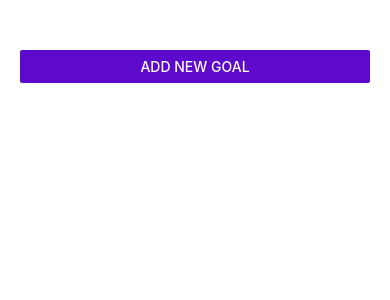
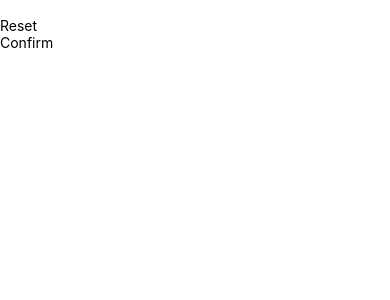
Before and after one commit to Sinashaygan/RNCOURSE, a React Native app: screen / in a window 390 px wide. Shown: the top 300 px of the page. Built offline with nearby package versions, Linux system fonts and the light colour scheme.

Commit message:
feat: change the app view

```diff
--- a/App.js
+++ b/App.js
@@ -1,80 +1,10 @@
-import { useState } from "react";
-import { FlatList, StyleSheet, View } from "react-native";
-import GoalItem from "./components/GoalItem";
-import GoalsInput from "./components/GoalsInput";
-import { Button } from "react-native";
+import { StyleSheet } from "react-native";
+import StartGameScreen from "./screens/StartGameScreen";
 
 export default function App() {
-  const [courseGoals, setCourseGoals] = useState([]);
-  const [modalIsVisible, setModalIsVisible] = useState(false);
-
-  function addGoalHandler(enteredGoalText) {
-    if (enteredGoalText.trim().length === 0) {
-      return;
-    }
-
-    setCourseGoals((currentCourseGoals) => [
-      ...currentCourseGoals,
-      {
-        text: enteredGoalText,
-        key: Math.random().toString(),
-      },
-    ]);
-  }
-
-  function deleteGoalHandler(id) {
-    setCourseGoals((currentCourseGoals) =>
-      currentCourseGoals.filter((goal) => goal.key !== id),
-    );
-  }
-
-  function startAddGoalHandler() {
-    setModalIsVisible(true);
-  }
-
-  function endAddGoalHandler() {
-    setModalIsVisible(false);
-  }
-
   return (
-    <View style={styles.appContainer}>
-      <Button
-        title="Add New Goal"
-        color="#5e0acc"
-        onPress={startAddGoalHandler}
-      />
-      <GoalsInput
-        onAddGoal={addGoalHandler}
-        visible={modalIsVisible}
-        onCancel={endAddGoalHandler}
-      />
-
-      <View style={styles.goalsContainer}>
-        <FlatList
-          data={courseGoals}
-          renderItem={({ item }) => (
-            <GoalItem
-              text={item.text}
-              deleteGoalHandler={deleteGoalHandler}
-              id={item.key}
-            />
-          )}
-          keyExtractor={(item) => item.key}
-          alwaysBounceVertical={false}
-        />
-      </View>
-    </View>
-  );
+    <StartGameScreen/>
+  )
 }
 
-const styles = StyleSheet.create({
-  appContainer: {
-    flex: 1,
-    paddingTop: 50,
-    paddingHorizontal: 20,
-  },
-
-  goalsContainer: {
-    flex: 5,
-  },
-});
+const styles = StyleSheet.create({})
```
